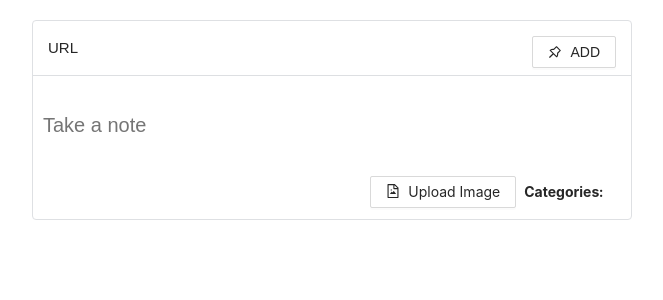
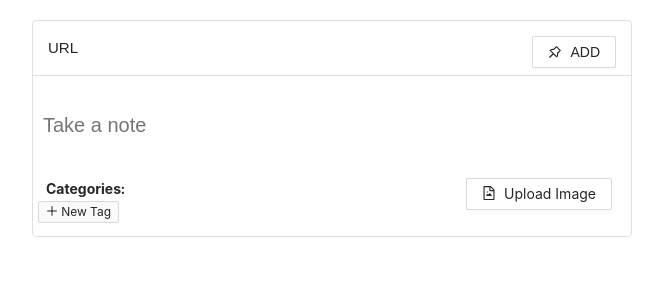
Before and after one commit to yeeezsh/CPE393-Advance-SE, a React (Create React App) app in the folder frontend/: page /quicknote in a window 1280 px wide. Shown: the top 300 px of the page, without its empty margins (308-971 px from the left). Built offline with nearby package versions, Linux system fonts and the light colour scheme.

Commit message:
refactor : edit Adding Categories

```diff
--- /dev/null
+++ b/frontend/src/modules/home/containers/Quicknote/Categories/AddingCategories/AddingCategories.css
@@ -0,0 +1,16 @@
+.site-tag-plus {
+    background: #fff;
+    border-style: dashed;
+  }
+  .edit-tag {
+    user-select: none;
+  }
+  .tag-input {
+    width: 78px;
+    margin-right: 8px;
+    vertical-align: top;
+  }
+    [data-theme="dark"] .site-tag-plus {
+      background: transparent;
+      border-style: dashed;
+    }
--- /dev/null
+++ b/frontend/src/modules/home/containers/Quicknote/Categories/AddingCategories/AddingCategories.tsx
@@ -0,0 +1,73 @@
+import React, {useState} from 'react';
+import { Tag, Input, Tooltip } from 'antd';
+import { PlusOutlined } from '@ant-design/icons';
+
+
+ const AddingCategories:React.FC =() =>{
+
+
+    const [state, setState] = useState({
+        inputVisible: false,
+        inputValue: '',
+        editInputIndex: -1,
+        editInputValue: '',
+
+    })
+    // const saveInputRef = (input: any) => {
+    //     this.input = input;
+    //   };
+
+    // const handleInputChange = (e:any) => {
+    //     setState( ...state.inputValue,{inputValue: e.target.value} );
+    //   };
+
+    // const handleEditInputChange = e => {
+    //     setState({ editInputValue: e.target.value });
+    //   };
+    const showInput = () => {
+        setState({ ...state, inputVisible: true });
+      };
+
+
+    const handleInputConfirm = (e:any) => {
+        console.log('e',e.target.value);
+        setState({...state, inputValue: e.target.value})
+        setState({...state, inputVisible: false})
+
+        // const { inputValue } = this.state;
+        // let { tags } = this.state;
+        // if (inputValue && tags.indexOf(inputValue) === -1) {
+        //   tags = [...tags, inputValue];
+        // }
+        // console.log(tags);
+        // setState({
+        //   inputVisible: false,
+        //   inputValue: '',
+        // });
+      };
+    return (
+        <div>
+
+        {state.inputVisible && (
+          <Input
+            // ref={this.saveInputRef}
+            type="text"
+            size="small"
+            className="tag-input"
+            value={state.inputValue}
+            onChange={e =>{
+                setState({...state, inputValue:e.target.value})
+            }}
+            // onBlur={this.handleInputConfirm}
+            onPressEnter={handleInputConfirm}
+          />
+        )}
+        {!state.inputVisible && (
+          <Tag className="site-tag-plus" onClick={showInput} >
+            <PlusOutlined /> New Tag
+          </Tag>
+        )}
+        </div>
+    )
+}
+export default AddingCategories;
--- a/frontend/src/modules/home/containers/Quicknote/Categories/Categories.tsx
+++ b/frontend/src/modules/home/containers/Quicknote/Categories/Categories.tsx
@@ -1,6 +1,7 @@
 import React, { useState } from "react";
 import { Input,Tag } from "antd";
 import { PlusOutlined } from '@ant-design/icons';
+import AddingCategories from "./AddingCategories/AddingCategories";
 const { CheckableTag } = Tag;
 
 
@@ -11,9 +12,11 @@ const Categories: React.FC = () => {
     {
       label: string;
       checked: boolean;
-      inputVisible: boolean;
-      editInputIndex: -1;
-      editInputValue: '';
+      // inputVisible: false;
+      // inputValue: '';
+      // editInputIndex: -1,
+      // editInputValue: '',
+
     }[]
   >([]);
   const [inputValue, setInputValue] = useState({inputVal: ""});
@@ -21,13 +24,40 @@ const Categories: React.FC = () => {
   const onCheck = (label: string) => {
     return (checked: boolean) => {
       setTags((s) =>
-        s.map((el: { label: string; checked: any;inputVisible: any; editInputIndex: any; editInputValue: any;  }) => {
+        s.map((el: { label: string; checked: any; }) => {
           if (el.label === label) return { ...el, check: !el.checked };
           return el;
         })
       );
     };
   };
+
+  // const showInput = () => {
+  //   // setTags((s) =>
+  //   //     s.map((el: {inputVisible: true; }) => {
+  //   //       return el;
+  //   //     })
+  //   //   );
+  //   setTags({...tags,inputVisible: true });
+  // };
+
+
+// const handleInputConfirm = (e:any) => {
+//     console.log('e',e.target.value);
+//     setTags({...tags, inputValue: e.target.value})
+//     setTags({...tags, inputVisible: false})
+
+//     // const { inputValue } = this.state;
+//     // let { tags } = this.state;
+//     // if (inputValue && tags.indexOf(inputValue) === -1) {
+//     //   tags = [...tags, inputValue];
+//     // }
+//     // console.log(tags);
+//     // setState({
+//     //   inputVisible: false,
+//     //   inputValue: '',
+//     // });
+//   };
   // const showInput = () => {
   //   setTags({ inputVisible: true });
   // };
@@ -59,6 +89,8 @@ const Categories: React.FC = () => {
             {tag}
           </CheckableTag>
         ))}
+
+
         {/* {inputVisible && (
           <Input
             ref={this.saveInputRef}
@@ -75,6 +107,7 @@ const Categories: React.FC = () => {
             <PlusOutlined /> New Tag
           </Tag>
         )} */}
+        <AddingCategories />
 
 
       </div>
--- a/frontend/src/modules/home/containers/Quicknote/QuickNote.tsx
+++ b/frontend/src/modules/home/containers/Quicknote/QuickNote.tsx
@@ -33,6 +33,7 @@ const styles = {
   divStyle: {
     display: "flex",
     alignItems: "center",
+    margin: "2px",
   },
 };
 
@@ -62,11 +63,15 @@ const QuickNote: React.FC = () => {
               setStateInput({...stateInput, inputURL: e.target.value})
             }}
           />
-          <div style={{ height: "35px", width: "578px" }}>
+          <div style={{ height: "60px", width: "578px", marginLeft: "3px"}}>
+          <div style={{ float: "left", width: "400px" }}>
+              <div style={styles.divStyle}>
+                <Categories />
+              </div>
+            </div>
             <div style={{ float: "right" }}>
               <div style={styles.divStyle}>
                 <UploadImage />
-                <Categories />
               </div>
             </div>
           </div>
```
